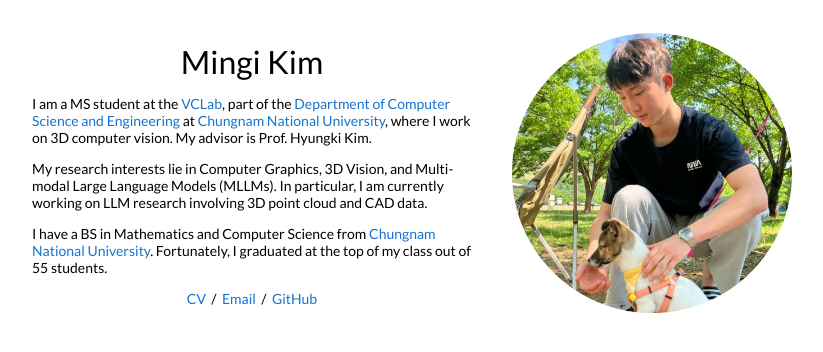
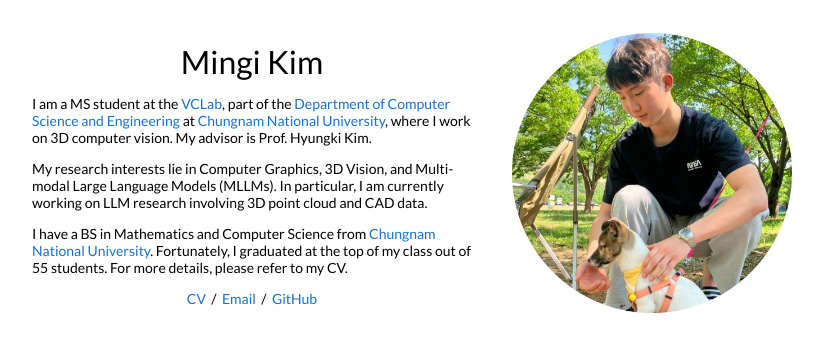
Before and after one commit to mingikim1/mingikim1.github.io, a Jekyll site: the page built from _posts/2023-08-28-3dgaussians.markdown, in a window 1280 px wide. Shown: the top 352 px of the page, without its empty margins (228-1051 px from the left). Built offline with Jekyll 4.4.1, drawn with Linux system fonts in a browser that asks for light colours.

Commit message:
Update default.html

```diff
--- a/_layouts/default.html
+++ b/_layouts/default.html
@@ -40,7 +40,7 @@
                 My research interests lie in Computer Graphics, 3D Vision, and Multi-modal Large Language Models (MLLMs). In particular, I am currently working on LLM research involving 3D point cloud and CAD data.
               </p>
               <p>
-                I have a BS in Mathematics and Computer Science from <a href="https://plus.cnu.ac.kr/html/en/">Chungnam National University</a>. Fortunately, I graduated at the top of my class out of 55 students.
+                I have a BS in Mathematics and Computer Science from <a href="https://plus.cnu.ac.kr/html/en/">Chungnam National University</a>. Fortunately, I graduated at the top of my class out of 55 students. For more details, please refer to my CV.
               </p>
               <p style="text-align:center">
                 <a href="https://www.overleaf.com/read/qzvqtnxxgpwn#d784cc">CV</a> &nbsp;/&nbsp;
```
